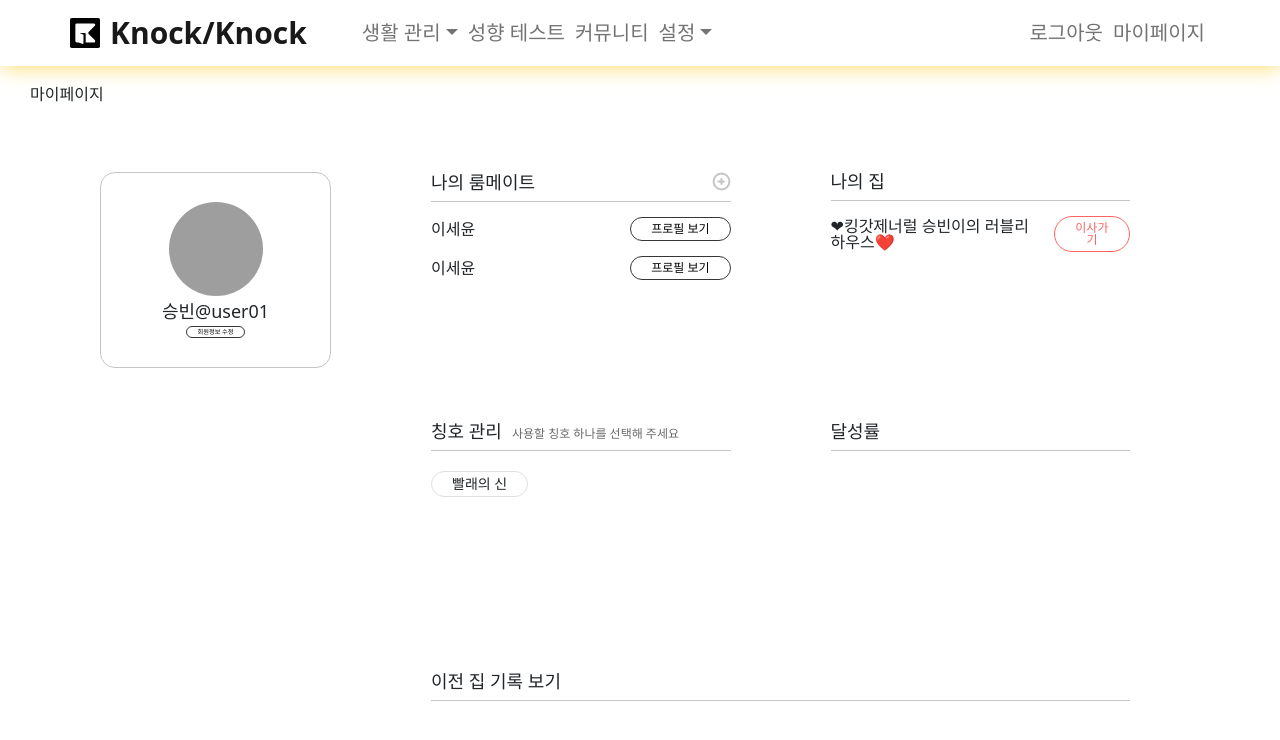
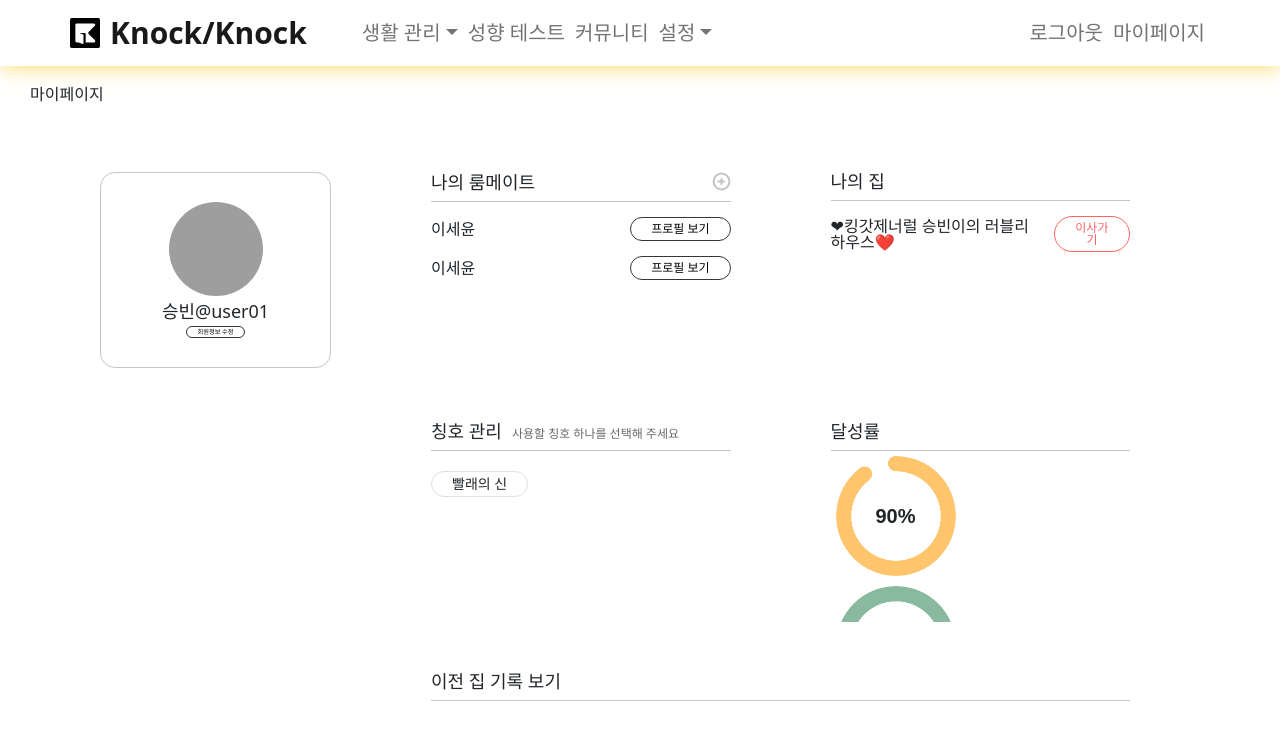
Before and after one commit to piro16knockknock/knockknock_react, a React (Create React App) app: page /mypage in a window 1280 px wide. Shown: the top 740 px of the page. Built offline with nearby package versions, Linux system fonts and the light colour scheme; grey boxes are pictures that could not be loaded; a web font is replaced by a local one.

Commit message:
[FEAT] piei chart

```diff
--- /dev/null
+++ b/src/components/pie.jsx
@@ -0,0 +1,26 @@
+import React from "react";
+import styles from "styles/components/pie.module.css";
+const Pie = ({
+  percentage = 50,
+  barColor = "lightgreen",
+  barSize = 20,
+  width = 120,
+  fontSize = 25,
+}) => {
+  return (
+    <div
+      className={`${styles[`pie`]} ${styles[`animate`]}`}
+      style={{
+        "--p": `${percentage}`,
+        "--b": `${barSize}px`,
+        "--c": `${barColor}`,
+        "--w": `${width}px`,
+        "--f": `${fontSize}px`,
+      }}
+    >
+      {percentage}%
+    </div>
+  );
+};
+
+export default Pie;
--- a/src/pages/mypage/goal.jsx
+++ b/src/pages/mypage/goal.jsx
@@ -1,6 +1,7 @@
+import Pie from "components/pie";
 import React from "react";
 import styles from "styles/mypage/myhouse.module.css";
-
+import "styles/colors.css";
 const Goal = (props) => {
   return (
     <section className={styles[`container`]}>
@@ -8,7 +9,24 @@ const Goal = (props) => {
         <h3>달성률</h3>
       </div>
       <ul>
-        <li></li>
+        <li>
+          <Pie
+            percentage={90}
+            width={120}
+            barColor={`#FFC56D`}
+            fontSize={20}
+            barSize={15}
+          />
+        </li>
+        <li>
+          <Pie
+            percentage={100}
+            width={120}
+            barColor={`#89BA9F`}
+            fontSize={20}
+            barSize={15}
+          />
+        </li>
       </ul>
     </section>
   );
--- a/src/styles/colors.css
+++ b/src/styles/colors.css
@@ -1 +1,2 @@
 @value knockGreen: #89BA9F;
+@value knockOrange: #FFC56D;
--- /dev/null
+++ b/src/styles/components/pie.module.css
@@ -0,0 +1,54 @@
+@property --p {
+  syntax: "<number>";
+  inherits: true;
+  initial-value: 0;
+}
+
+.pie {
+  width: var(--w);
+  aspect-ratio: 1;
+  position: relative;
+  display: inline-grid;
+  margin: 5px;
+  place-content: center;
+  font-size: var(--f);
+  font-weight: bold;
+  font-family: sans-serif;
+}
+.pie:before,
+.pie:after {
+  content: "";
+  position: absolute;
+  border-radius: 50%;
+}
+.pie:before {
+  inset: 0;
+  background: radial-gradient(farthest-side, var(--c) 98%, #0000) top/var(--b)
+      var(--b) no-repeat,
+    conic-gradient(var(--c) calc(var(--p) * 1%), #0000 0);
+  -webkit-mask: radial-gradient(
+    farthest-side,
+    #0000 calc(99% - var(--b)),
+    #000 calc(100% - var(--b))
+  );
+  mask: radial-gradient(
+    farthest-side,
+    #0000 calc(99% - var(--b)),
+    #000 calc(100% - var(--b))
+  );
+}
+.pie:after {
+  inset: calc(50% - var(--b) / 2);
+  background: var(--c);
+  transform: rotate(calc(var(--p) * 3.6deg))
+    translateY(calc(50% - var(--w) / 2));
+}
+.animate {
+  animation: p 1s 0.5s both;
+}
+
+@keyframes p {
+  from {
+    --p: 0;
+  }
+}
```
